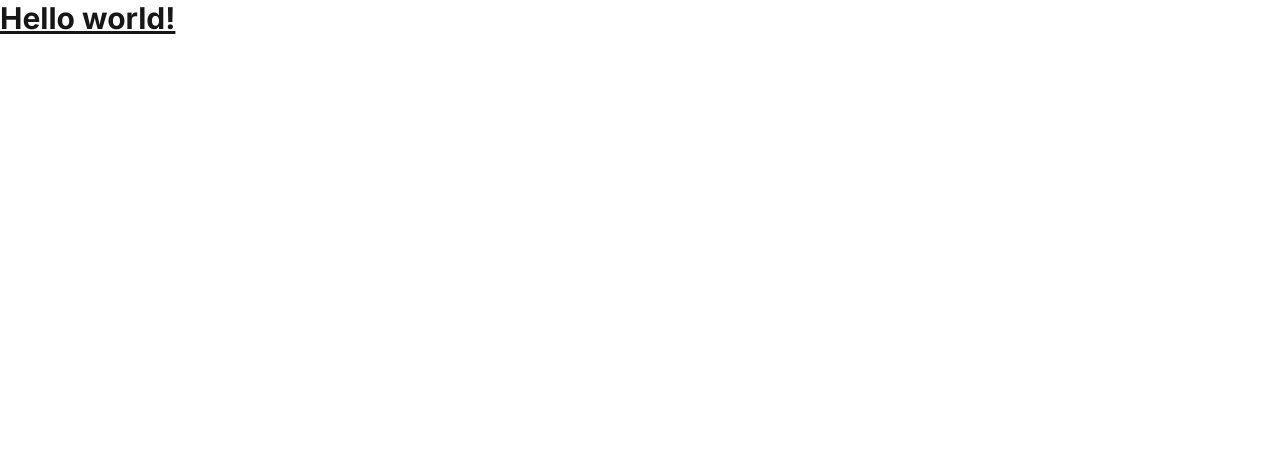
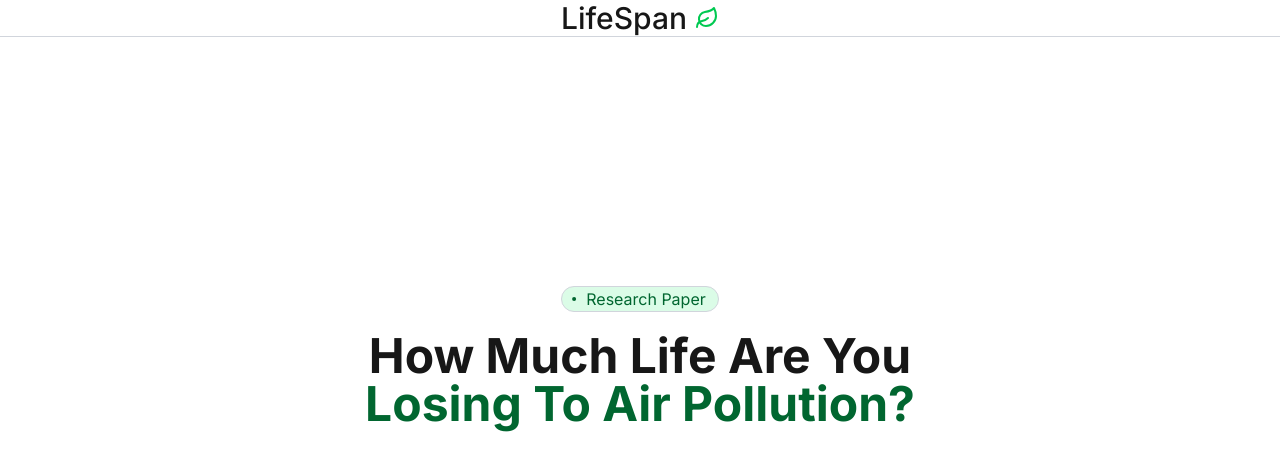
Before and after one commit to aneeshpatne/LifeSpan, a Next.js app in the folder frontend/: page / in a window 1280 px wide. Shown: the top 470 px of the page. Built offline with nearby package versions, Linux system fonts and the light colour scheme.

Commit message:
add Header and Hero components to Home page

```diff
--- a/frontend/src/app/page.js
+++ b/frontend/src/app/page.js
@@ -1,5 +1,11 @@
 import Image from "next/image";
-
+import Header from "@/components/header";
+import Hero from "@/components/hero";
 export default function Home() {
-  return <h1 className="text-3xl font-bold underline">Hello world!</h1>;
+  return (
+    <>
+      <Header />
+      <Hero />
+    </>
+  );
 }
--- /dev/null
+++ b/frontend/src/components/header.jsx
@@ -0,0 +1,9 @@
+import { Leaf } from "lucide-react";
+export default function Header() {
+  return (
+    <header className="flex items-center justify-center border-b border-gray-300">
+      <h1 className="text-3xl font-medium">LifeSpan</h1>
+      <Leaf className="ml-2 text-green-500" />
+    </header>
+  );
+}
--- /dev/null
+++ b/frontend/src/components/hero.jsx
@@ -0,0 +1,23 @@
+import { Dot } from "lucide-react";
+
+export default function Hero() {
+  return (
+    <div className="flex flex-col items-center justify-center gap-5 h-[80vh]">
+      <Badge name={"Research Paper"} />
+      <div className="flex items-center justify-center">
+        <h1 className="font-bold text-5xl text-center">
+          How Much Life Are You <br />
+          <span className="text-green-800">Losing To Air Pollution?</span>
+        </h1>
+      </div>
+    </div>
+  );
+}
+export function Badge({ name }) {
+  return (
+    <div className="flex items-center justify-center border bg-green-100 border-gray-300 rounded-full pr-3">
+      <Dot className="text-green-800" />
+      <h1 className="text-green-800">{name}</h1>
+    </div>
+  );
+}
```
